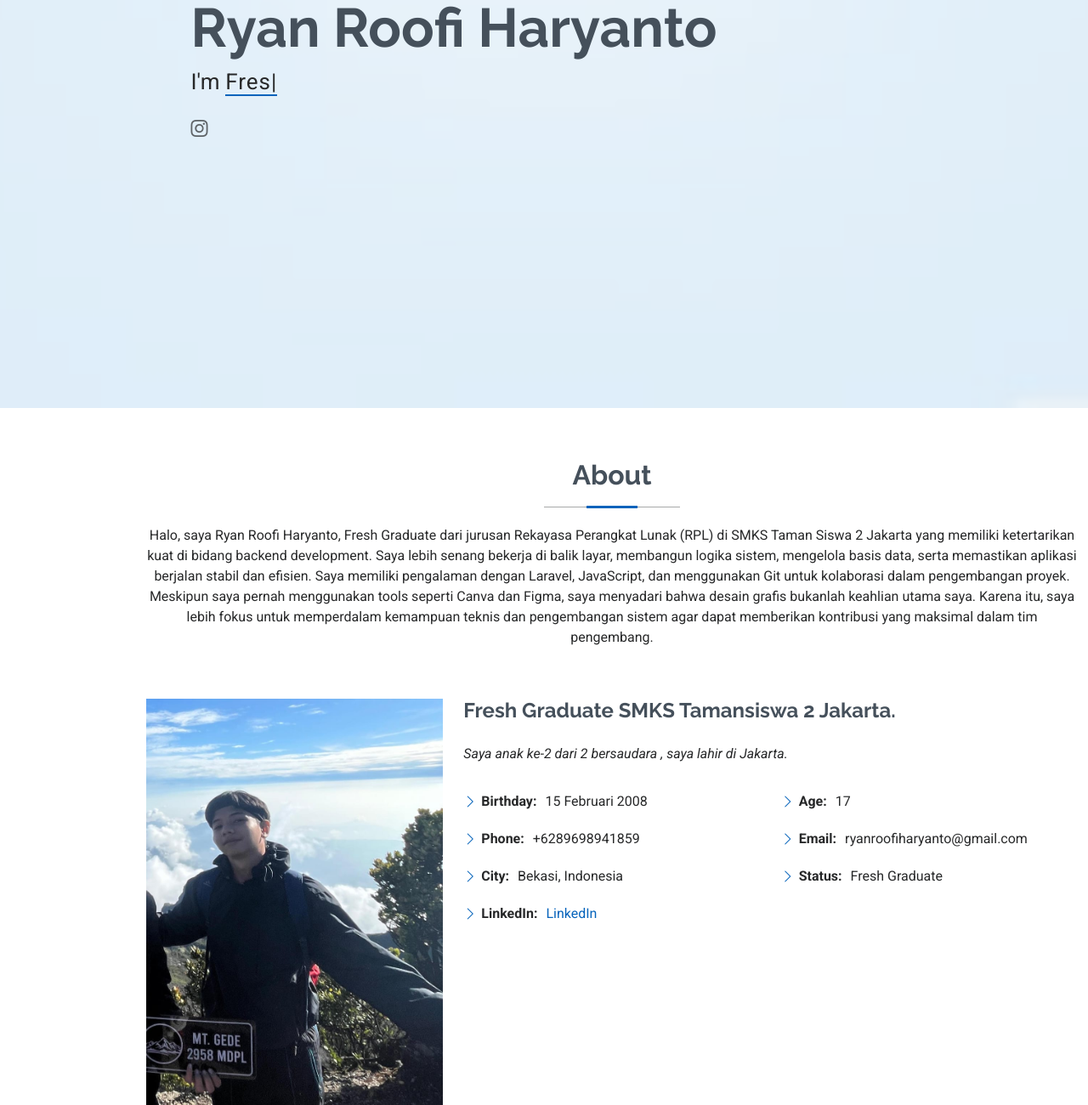
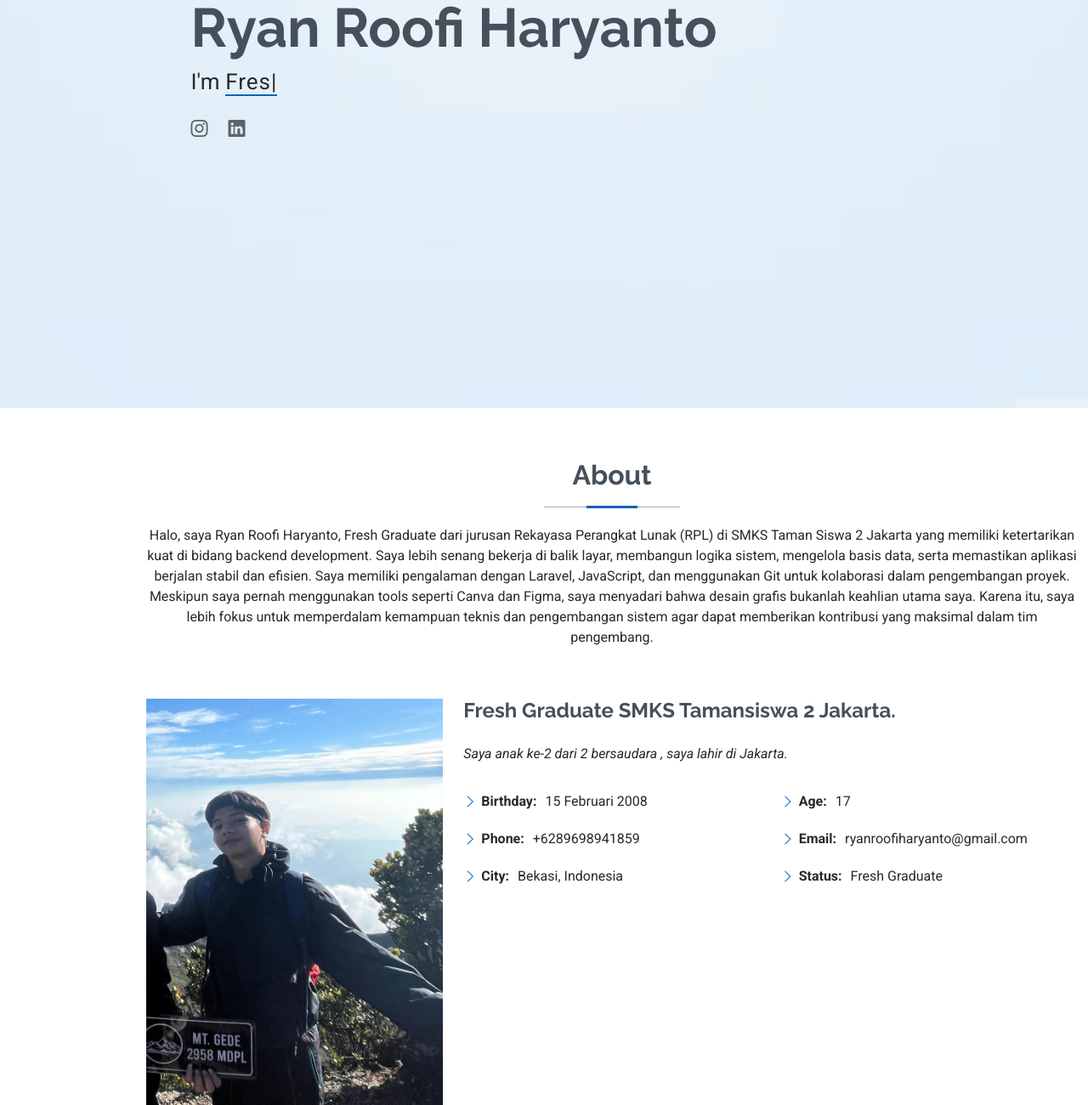
Before and after one commit to RyanRoofii/github.io, a plain HTML site: page index.html in a window 1280 px wide. Shown: the part 320-1620 px from the top of the page at 85% size. Drawn offline with Linux system fonts and the light colour scheme.

Commit message:
Add files via upload

```diff
--- a/index.html
+++ b/index.html
@@ -59,6 +59,7 @@
               <p>I'm <span class="typed" data-typed-items="Fresh Graduate">Fresh Graduate</span><span class="typed-cursor typed-cursor--blink" aria-hidden="true"></span></p>
               <div class="social-links">
                 <a href="https://www.instagram.com/rynroofi?igsh=MW1kNDE3MXM3dTYwdg=="><i class="bi bi-instagram"></i></a>
+                <a href="https://www.linkedin.com/in/ryan-roofi-haryanto-319175373?utm_source=share&utm_campaign=share_via&utm_content=profile&utm_medium=android_app"><i class="bi bi-linkedin"></i></a>
               </div>
             </div>
           </div>
@@ -92,7 +93,6 @@
                     <li><i class="bi bi-chevron-right"></i> <strong>Birthday:</strong> <span>15 Februari 2008</span></li>
                     <li><i class="bi bi-chevron-right"></i> <strong>Phone:</strong> <span>+6289698941859</span></li>
                     <li><i class="bi bi-chevron-right"></i> <strong>City:</strong> <span>Bekasi, Indonesia</span></li>
-                   <li><i class="bi bi-chevron-right"></i> <strong>LinkedIn:</strong> <span><a href="https://www.linkedin.com/in/ryan-roofi-haryanto-319175373?utm_source=share&utm_campaign=share_via&utm_content=profile&utm_medium=android_app">LinkedIn</a></span></li>
                   </ul>
                 </div>
                 <div class="col-lg-6">
@@ -254,6 +254,7 @@
         <h3 class="sitename">Ryan Roofi Haryanto</h3>
         <div class="social-links d-flex justify-content-center">
           <a href="https://www.instagram.com/rynroofi?igsh=MW1kNDE3MXM3dTYwdg=="><i class="bi bi-instagram"></i></a>
+          <a href="https://www.linkedin.com/in/ryan-roofi-haryanto-319175373?utm_source=share&utm_campaign=share_via&utm_content=profile&utm_medium=android_app"><i class="bi bi-linkedin"></i></a>
         </div>
         <div class="container">
           <div class="copyright">
```
Lines whose indentation alone changed are shown as unchanged.
